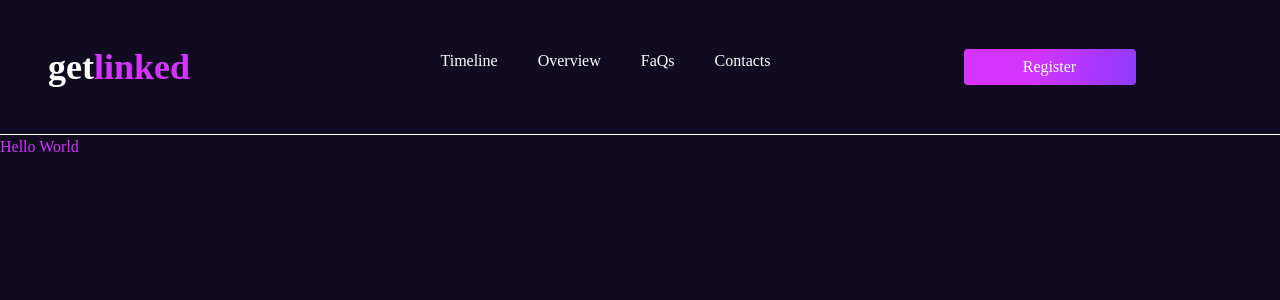
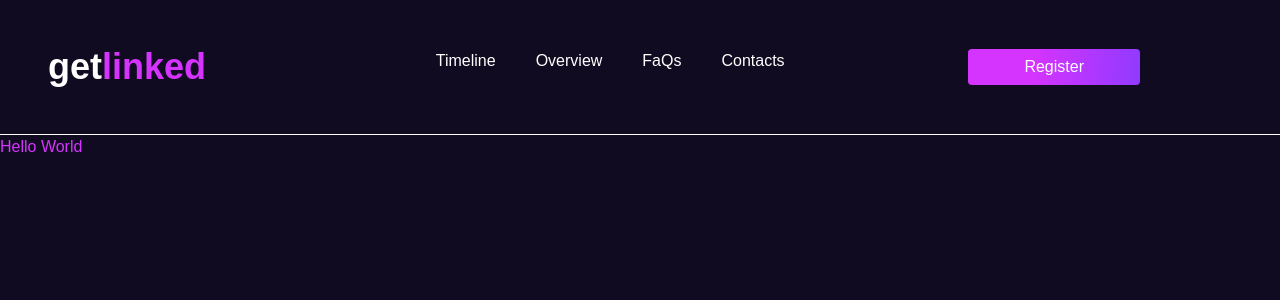
Before and after one commit to DaScOrPiO/getLinked, a React (Vite) app: page / in a window 1280 px wide. Shown: the top 300 px of the page. Built offline with nearby package versions, Linux system fonts and the light colour scheme.

Commit message:
FIX: corrected font

```diff
--- a/src/styles/App.scss
+++ b/src/styles/App.scss
@@ -12,30 +12,30 @@ $fs-1: 36px;
 $fs-2: 16px;
 
 @font-face {
-  font-family: "Montserrat-Light", sans-serif;
+  font-family: "Montserrat-Light";
   src: url("./assets//fonts//Montserrat/Montserrat-Light.ttf") format("ttf");
   font-style: normal;
 }
 
 @font-face {
-  font-family: "Montserrat-Italic", sans-serif;
+  font-family: "Montserrat-Italic";
   src: url("./assets/fonts/Montserrat/Montserrat-Italic.ttf") format("ttf");
   font-style: italic;
 }
 
 @font-face {
-  font-family: "Montserrat-Bold", sans-serif;
+  font-family: "Montserrat-Bold";
   src: url("./assets/fonts/Montserrat/Montserrat-Bold.ttf") format("ttf");
   font-weight: $weight;
 }
 
 @font-face {
-  font-family: "Oswald-Light", sans-serif;
+  font-family: "Oswald-Light";
   src: url("./assets/fonts/Oswald/Oswald-Light.ttf") format("ttf");
   font-style: normal;
 }
 
 @font-face {
-  font-family: "Oswald-Bold", sans-serif;
+  font-family: "Oswald-Bold";
   src: url("./assets/fonts/Oswald/Oswald-Bold.ttf") format("ttf");
 }
--- a/src/styles/index.scss
+++ b/src/styles/index.scss
@@ -6,7 +6,7 @@ body {
   min-height: 100vh;
   background-color: $general-background;
   color: $white;
-  font-family: "Montserrat-Light";
+  font-family: "Montserrat-Light", sans-serif;
 }
 
 .button {
@@ -23,7 +23,7 @@ body {
 .navigation-container {
   .brand-text {
     font-size: $fs-1;
-    font-family: "Oswald-Bold";
+    font-family: "Oswald-Bold", sans-serif;
     font-weight: $weight;
   }
   .navigations {
```
